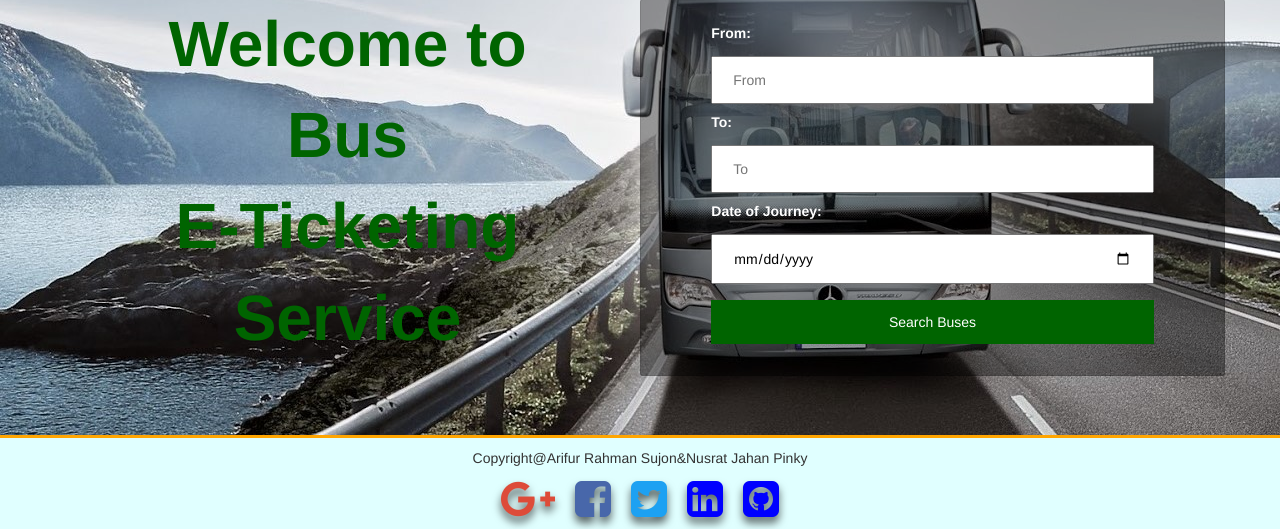
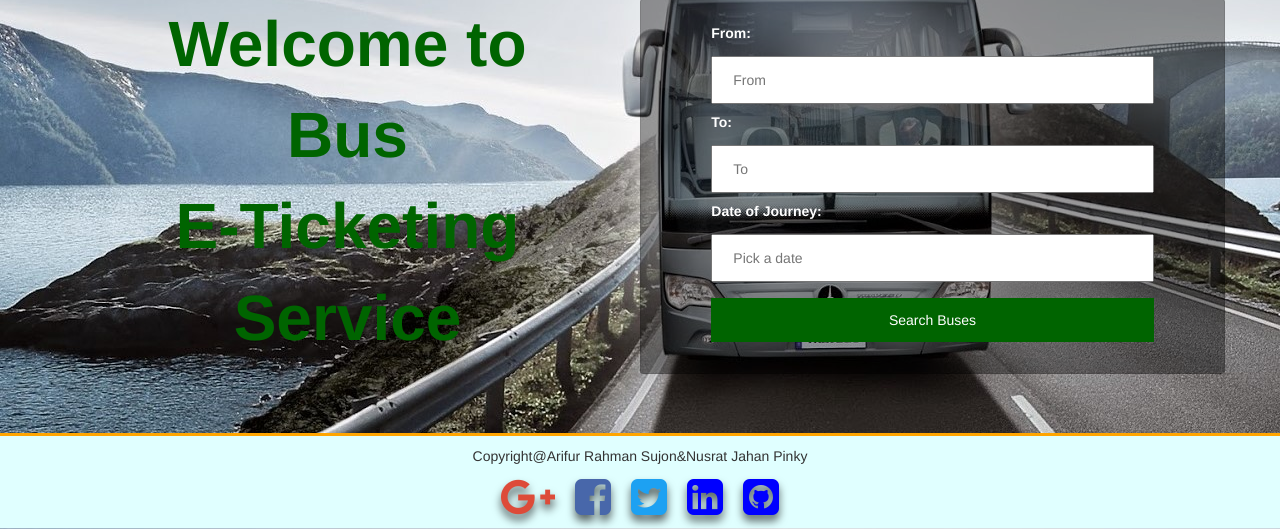
Before and after one commit to sujon13/BusTicketBooking, a Django app: page /busTicketBooking/ in a window 1280 px wide. Shown: the part 124-653 px from the top of the page. Run offline with Django 3.2, Linux system fonts and the light colour scheme; some libraries are stand-ins or nearby versions.

Commit message:
disabled previous and one month future's date

```diff
--- a/ticketBooking/busTicketBooking/forms.py
+++ b/ticketBooking/busTicketBooking/forms.py
@@ -20,9 +20,16 @@ class SearchBus(forms.Form):
             attrs={'placeholder': 'To'}
         )
     )
-    date_of_journey = forms.DateField(
+    # date_of_journey = forms.DateField(
+    #    label='Date of Journey',
+    #    widget=forms.widgets.DateInput(
+    #        attrs={'type': 'date'}
+    #    )
+    # )
+    date_of_journey = forms.CharField(
         label='Date of Journey',
-        widget=forms.widgets.DateInput(
-            attrs={'type': 'date'}
+        max_length=15,
+        widget=forms.TextInput(
+            attrs={'placeholder': 'Pick a date'}
         )
     )
--- a/ticketBooking/busTicketBooking/templates/busTicketBooking/home.html
+++ b/ticketBooking/busTicketBooking/templates/busTicketBooking/home.html
@@ -8,7 +8,6 @@
     <link rel="stylesheet" type="text/css" href="{% static 'busTicketBooking/bootstrap/css/bootstrap.min.css' %}">
     <script src="{% static 'busTicketBooking/bootstrap/js/bootstrap.min.js' %}"></script>
     <link rel="stylesheet" type="text/css" href="{% static 'busTicketBooking/home.css' %}">
-    {% comment %}<link rel="stylesheet" type="text/css" href="{% static 'busTicketBooking/nav.css' %}">{% endcomment %}
     <link rel="stylesheet" type="text/css" href="{% static 'busTicketBooking/footer.css' %}">
     <link rel="stylesheet" href="https://maxcdn.bootstrapcdn.com/font-awesome/4.7.0/css/font-awesome.min.css">
     <!-- jQuery !-->
@@ -87,8 +86,18 @@
             ];
             $("#id_start_station, #id_end_station").autocomplete({
                 {% comment %}source: "{% url 'get_station' %}"{% endcomment %}
-                source: station_list
+                source: station_list.sort()
             });
+        });
+
+        var date = new Date();
+        var today = new Date(date.getFullYear(), date.getMonth(), date.getDate());
+        var futureDate = new Date(date.getFullYear(), date.getMonth() + 2, date.getDate());
+
+        $('#id_date_of_journey').datepicker({
+            format: 'yyyy/mm/dd',
+            minDate: today,
+            maxDate: futureDate
         });
 
     </script>
--- a/ticketBooking/busTicketBooking/views.py
+++ b/ticketBooking/busTicketBooking/views.py
@@ -25,12 +25,21 @@ def home(request):
 
 
 # helper function for home.html
+
+def convert_string_to_date(date_of_journey):
+    # string to date
+    journey_date = datetime.strptime(date_of_journey, "%m/%d/%Y").date()
+    # date to string(in format: %Y-%m-%d)
+    journey_date = journey_date.strftime("%Y-%m-%d")
+
+    # string to date(in format: %Y-%m-%d)
+    return datetime.strptime(journey_date, "%Y-%m-%d").date()
+
+
 def get_trip_list(start_station, end_station, date_of_journey):
-    # date to string
-    date_of_journey = datetime.strftime(date_of_journey, '%Y-%m-%d')
-    # string to date
-    journey_date = datetime.strptime(date_of_journey, "%Y-%m-%d").date()
-
+    # string is in %m/%d/%Y format
+    # But we need to date in %Y-%m-%d format
+    journey_date = convert_string_to_date(date_of_journey)
     trip_list = Trip.objects.filter(
         start_station__icontains=start_station,
         end_station__icontains=end_station,
```
